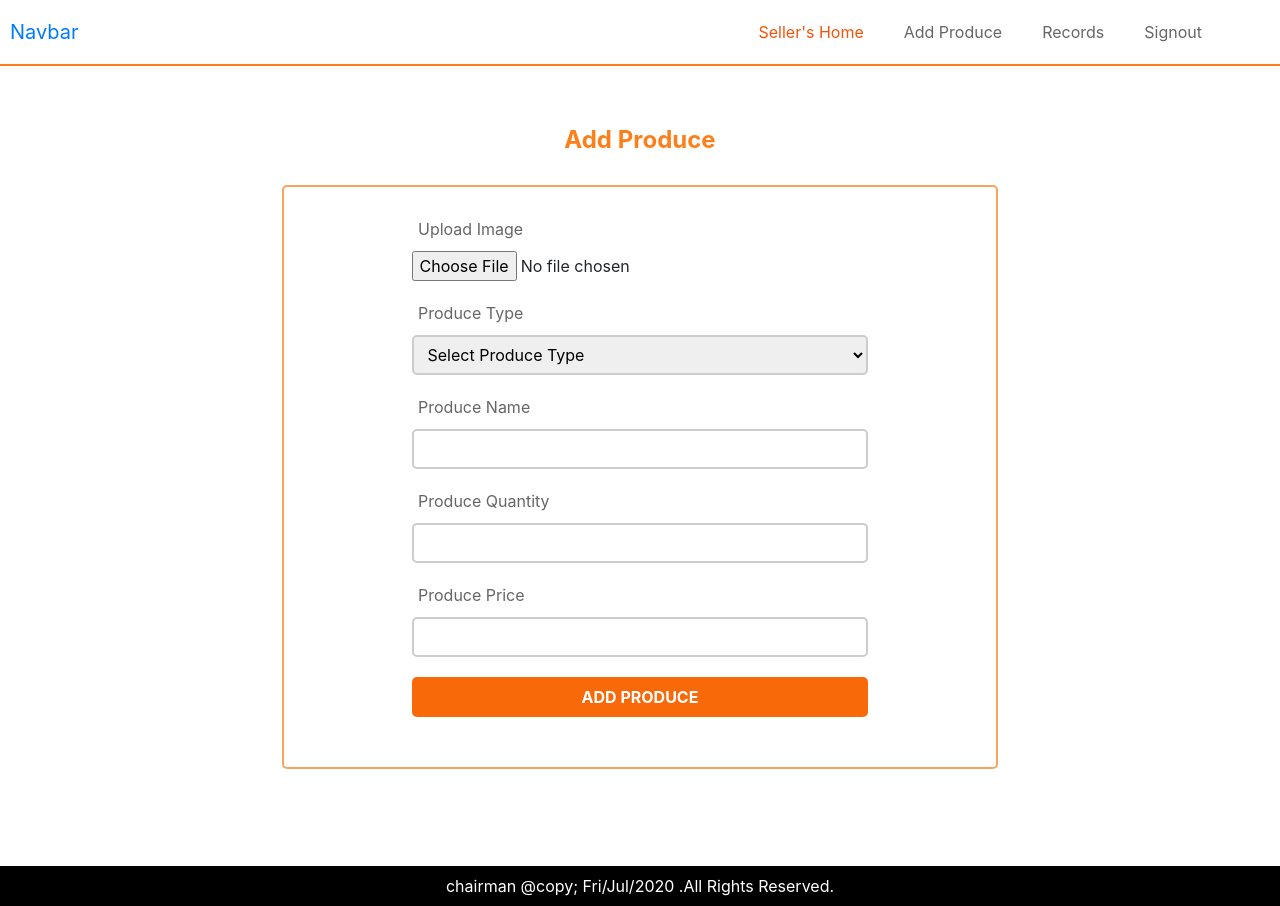
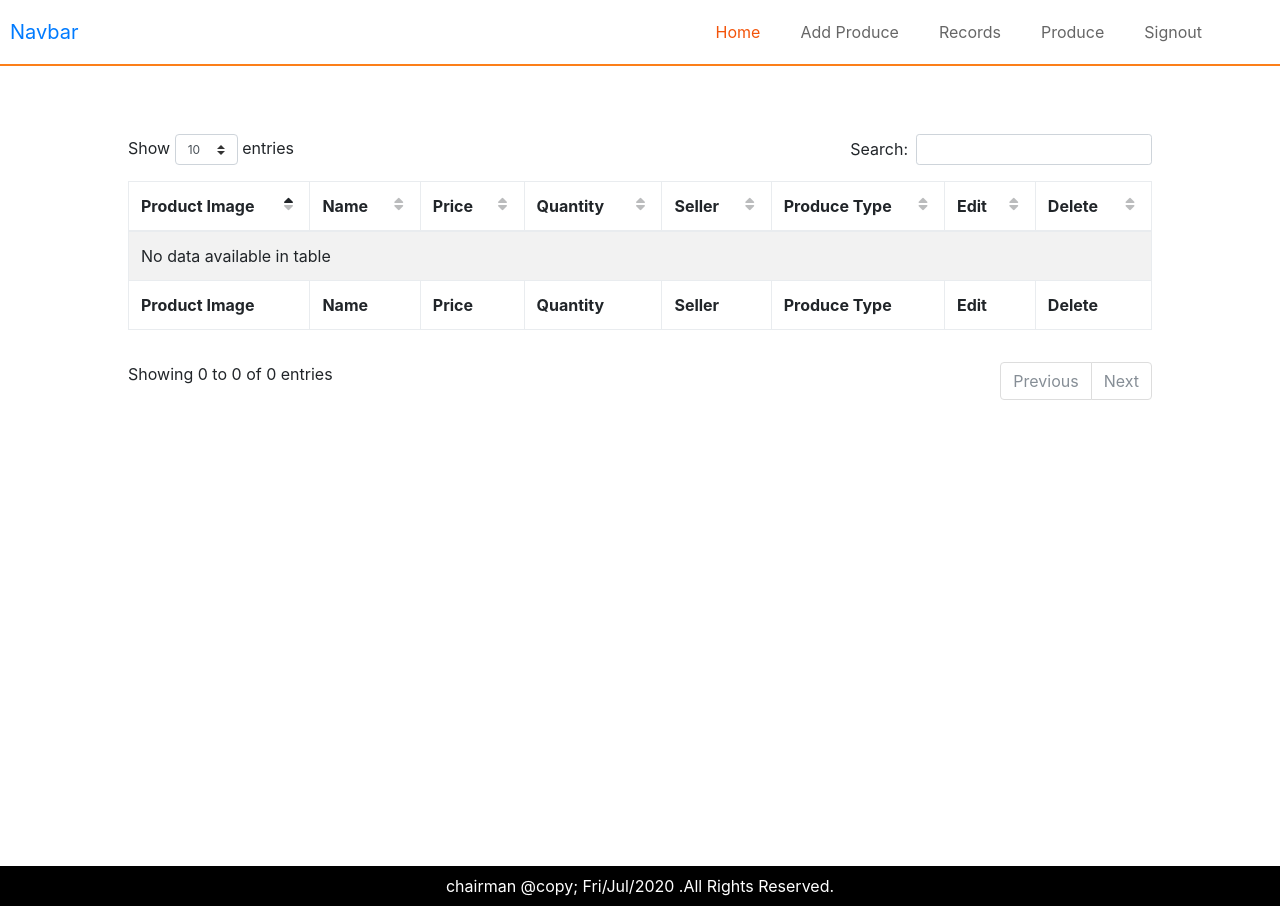
Before and after one commit to AAbdul-Rahim/chairman, a PHP site: page /seller/produce.php in a window 1280 px wide. Run offline with PHP 8.4, Linux system fonts and the light colour scheme; data that the repository does not hold is empty.

Commit message:
add produce page and uploads folder add

```diff
--- a/seller/_header.php
+++ b/seller/_header.php
@@ -9,6 +9,8 @@
     <!-- css files -->
     <link rel="stylesheet" href="../css/bootstrap.min.css">
     <link rel="stylesheet" href="../fontawesome/css/all.min.css">
+    <link rel="stylesheet" href="../mdbootstrap/css_1/addons/datatables.min.css">
+    <link rel="stylesheet" href="../mdbootstrap/js_1/bootstrap.min.js">
     <link rel="stylesheet" href="../css/style.css">
 
     <title><?= $title; ?></title>
@@ -25,13 +27,16 @@
             <div class="collapse navbar-collapse" id="navbarNavDropdown">
                 <ul class="navbar-nav  ml-auto navbar_ul">
                     <li class="nav-item active">
-                        <a class="nav-link navbar_a active" href="#home">seller's home</a>
+                        <a class="nav-link navbar_a active" href="home.php">home</a>
                     </li>
                     <li class="nav-item">
-                        <a class="nav-link navbar_a" href="produce.php">add produce</a>
+                        <a class="nav-link navbar_a" href="add_produce.php">add produce</a>
                     </li>
                     <li class="nav-item">
                         <a class="nav-link navbar_a" href="records.php">records</a>
+                    </li>
+                    <li class="nav-item">
+                        <a class="nav-link navbar_a" href="produce.php">Produce</a>
                     </li>
                     <li class="nav-item">
                         <a class="nav-link navbar_a" href="../logout.php">signout</a>
--- a/seller/produce.php
+++ b/seller/produce.php
@@ -1,52 +1,70 @@
 <?php
-$title = "ADD PRODUCE";
+include_once "../init.php";
+$title = "ALL PRODUCE";
 include_once "./_header.php";
+
+// get all produce
+$sql = "SELECT * FROM produce";
+$query = mysqli_query($connection, $sql);
+$result = $query ? mysqli_fetch_all($query, $resulttype = MYSQLI_ASSOC ) : false;
+
+//var_dump($result);
+//die();
+
 ?>
 
 <section class="add-produce">
     <div class="produce-box">
-        <h4 class="produce-h">add produce</h4>
-        <form action="" class="form2">
-            <div>
-                <div class="form2-label">upload image</div>
-                <input type="file" id="form2-img">
-            </div>
-            <div>
-                <div class="form2-label">produce type</div>
-                <select name="" id="form2-input">
-                    <option>Select Produce Type</option>
-                    <option value="Cereals">Cereals</option>
-                    <option value="Legumes">Legumes</option>
-                    <option value="Root Tubers">Root Tubers</option>
-                    <option value="Vegetables">Vegetables</option>
-                </select>
-            </div>
-            <div>
-                <div class="form2-label">produce name</div>
-                <input type="text" id="form2-input">
-            </div>
-            <div>
-                <div class="form2-label">produce quantity</div>
-                <input type="text" id="form2-input">
-            </div>
-            <div>
-                <div class="form2-label">produce price</div>
-                <input type="text" id="form2-input">
-            </div>
-            <div>
-                <input type="submit" value="add produce" id="form2-submit">
-            </div>
-        </form>
+
+        <table id="dtBasicExample" class="table table-striped table-bordered" cellspacing="0" width="100%">
+            <thead>
+                <tr>
+                    <th class="th-sm">Product Image</th>
+                    <th class="th-sm">Name</th>
+                    <th class="th-sm">Price</th>
+                    <th class="th-sm">Quantity</th>
+                    <th class="th-sm">Seller</th>
+                    <th class="th-sm">Produce Type</th>
+                    <th class="th-sm">Edit</th>
+                    <th class="th-sm">Delete</th>
+                </tr>
+            </thead>
+            <tbody>
+            <?php if($result && !empty($result)): ?>
+            <?php foreach($result as $data): ?>
+                    <?php extract($data); ?>
+                    <tr>
+                        <td><img style="width: 100px;" src="<?= "uploads/" . $image; ?>" alt="produce image"/></td>
+                        <td><?= $name; ?></td>
+                        <td><?= $price; ?></td>
+                        <td><?= $quantity; ?></td>
+                        <td><?= $seller; ?></td>
+                        <td><?= $produce_type; ?></td>
+                        <td><a href="#" class="btn btn-outline-success">Edit</a></td>
+                        <td><a href="#" class="btn btn-outline-danger">delete</a></td>
+                    </tr>
+            <?php endforeach ?>
+            <?php endif ?>
+
+            </tbody>
+            <tfoot>
+                <tr>
+                    <th>Product Image</th>
+                    <th>Name</th>
+                    <th>Price</th>
+                    <th>Quantity</th>
+                    <th>Seller</th>
+                    <th>Produce Type</th>
+                    <th>Edit</th>
+                    <th>Delete</th>
+
+                </tr>
+            </tfoot>
+        </table>
+
+    </div>
     </div>
 </section>
-
-
-
-
-
-
-
-
 
 </div>
 
@@ -64,6 +82,13 @@ include_once "./_header.php";
 <script src="../js/bootstrap.min.js" charset="utf-8"></script>
 <script src="../js/jquery-3.4.1.min.js" charset="utf-8"></script>
 <script src="../js/main.js" charset="utf-8"></script>
+<script src="../mdbootstrap/js_1/addons/datatables.min.js"></script>
+<script>
+    $(document).ready(function() {
+        $('#dtBasicExample').DataTable();
+        $('.dataTables_length').addClass('bs-select');
+    });
+</script>
 </body>
 
 </html>
```
Also changed, not shown: seller/add_produce.php (added, +130 -0 lines), seller/uploads/5f1e957b17e42.png (added), seller/uploads/5f1e97d1f2093.png (added), seller/uploads/5f1e97de77d9e.png (added), seller/uploads/5f1e98746c05d.png (added), seller/uploads/5f1e9a90512e2.png (added), seller/uploads/5f1ea03652ffd.png (added), seller/uploads/5f1ea2bdc4597.png (added), 1 other file.
